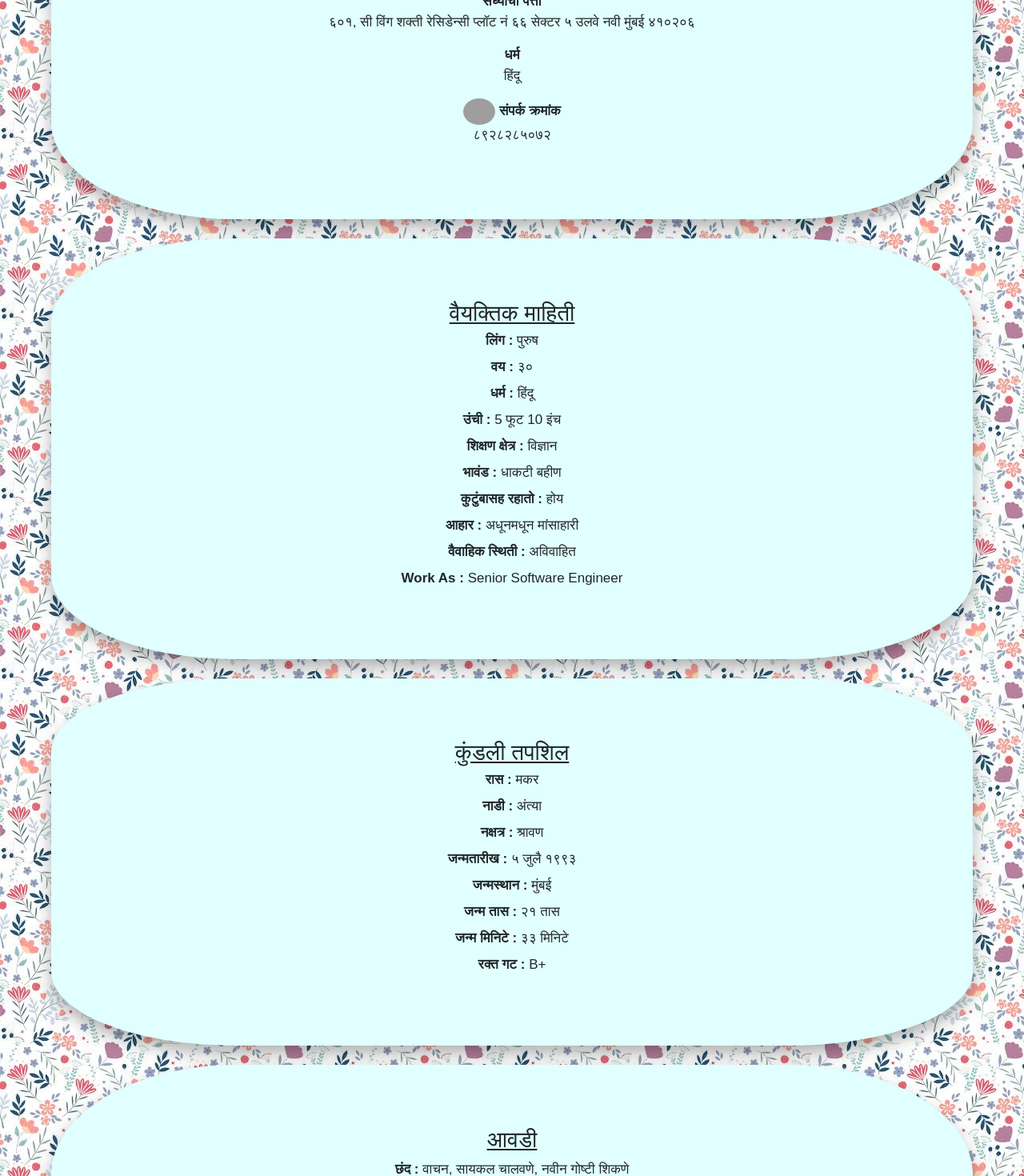
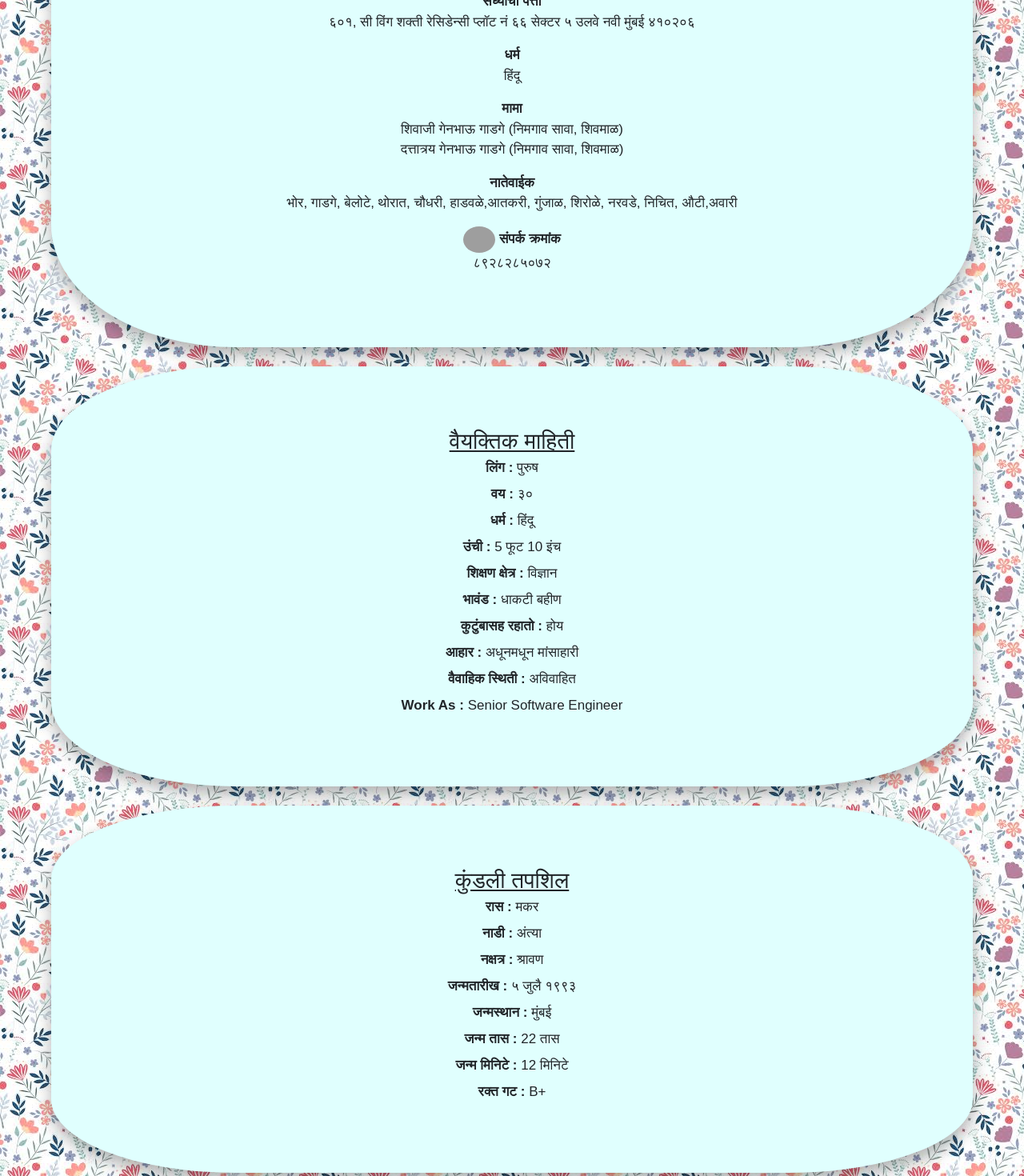
Before and after one commit to self-introduction-profile/marriage, an Angular app: page / in a window 1280 px wide. Shown: the part 1840-3310 px from the top of the page at 80% size. Built offline with nearby package versions, Linux system fonts and the light colour scheme; grey boxes are pictures that could not be loaded.

Commit message:
relative details add

```diff
--- a/package.json
+++ b/package.json
@@ -23,6 +23,7 @@
     "@angular/ssr": "^18.0.1",
     "bootstrap": "^5.3.3",
     "express": "^4.18.2",
+    "html2canvas": "^1.4.1",
     "jquery": "^3.7.1",
     "popper.js": "^1.16.1",
     "rxjs": "~7.8.0",
@@ -36,7 +37,7 @@
     "@types/express": "^4.17.17",
     "@types/jasmine": "~5.1.0",
     "@types/node": "^18.18.0",
-    "angular-cli-ghpages": "^2.0.0-beta.2",
+    "angular-cli-ghpages": "^2.0.1",
     "jasmine-core": "~5.1.0",
     "karma": "~6.4.0",
     "karma-chrome-launcher": "~3.2.0",
--- a/src/app/app.component.html
+++ b/src/app/app.component.html
@@ -1,5 +1,6 @@
 <div class="name-container">
-  <h2><b><u>OMKAR TUKARAM DERE</u></b></h2>
+ <h2><b><u>OMKAR TUKARAM DERE</u></b></h2>
+
 </div>
 
 <div id="carouselExampleInterval" class="carousel slide" data-bs-ride="carousel">
--- a/src/app/app.component.ts
+++ b/src/app/app.component.ts
@@ -1,6 +1,9 @@
 import { Component } from '@angular/core';
 import { RouterOutlet } from '@angular/router';
 import { MarriageprofileComponent } from './marriageprofile/marriageprofile.component';
+import jsPDF from 'jspdf';
+import html2canvas from 'html2canvas';
+
 
 @Component({
   selector: 'app-root',
--- a/src/app/marriageprofile/marriageprofile.component.html
+++ b/src/app/marriageprofile/marriageprofile.component.html
@@ -23,6 +23,8 @@
     <p><b>मूळ पत्ता </b><br>पो पडळी आले तालुका पारनेर जिल्हा अहमदनगर ४१४३०५.</p>
     <p><b>सध्याचा पत्ता</b><br>६०१, सी विंग शक्ती रेसिडेन्सी प्लॉट नं ६६ सेक्टर ५ उलवे नवी मुंबई ४१०२०६</p>
     <p><b>धर्म</b><br>हिंदू</p>
+    <p><b>मामा</b><br>शिवाजी गेनभाऊ गाडगे (निमगाव सावा, शिवमाळ)<br>दत्तात्रय गेनभाऊ गाडगे (निमगाव सावा, शिवमाळ)</p>
+    <p><b>नातेवाईक</b><br>भोर, गाडगे, बेलोटे, थोरात, चौधरी, हाडवळे,आतकरी, गुंजाळ, शिरोळे, नरवडे, निचित, औटी,अवारी</p>
     <p><img class="whatsapp-icon" [src]=whatsappPath alt="Loadding..." (click)="openwhastapp()"><b>  संपर्क क्रमांक</b><br>८९२८२८५०७२</p>
 </div>
 <br>
@@ -47,8 +49,8 @@
     <p><b>नक्षत्र : </b>श्रावण</p>
     <p><b>जन्मतारीख : </b>५ जुलै १९९३</p>
     <p><b>जन्मस्थान : </b>मुंबई</p>
-    <p><b>जन्म तास : </b>२१ तास</p>
-    <p><b>जन्म मिनिटे : </b>३३ मिनिटे</p>
+    <p><b>जन्म तास : </b>22 तास</p>
+    <p><b>जन्म मिनिटे : </b>12 मिनिटे</p>
     <p><b>रक्त गट  : </b>B+</p>
 </div>
 <br>
```
Also changed, not shown: 1 other file (tests, documents, lock files or other folders).
